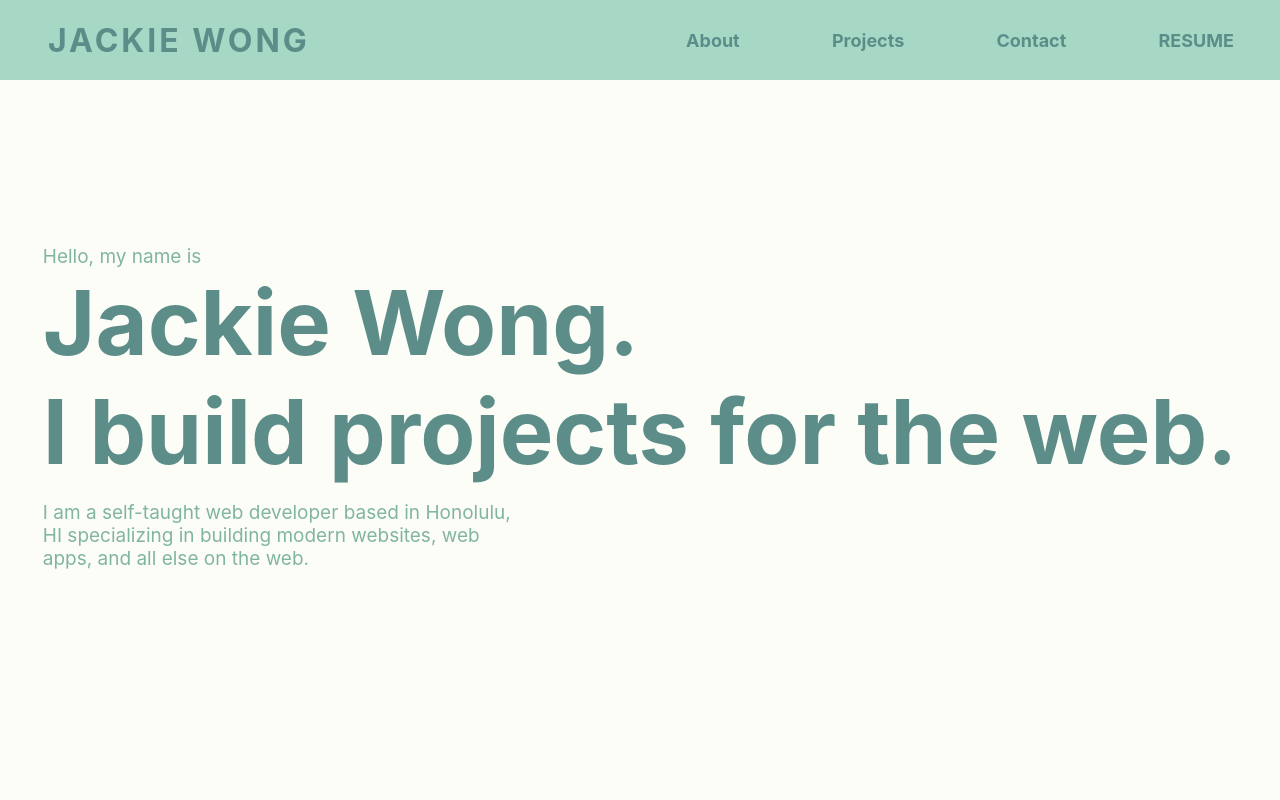
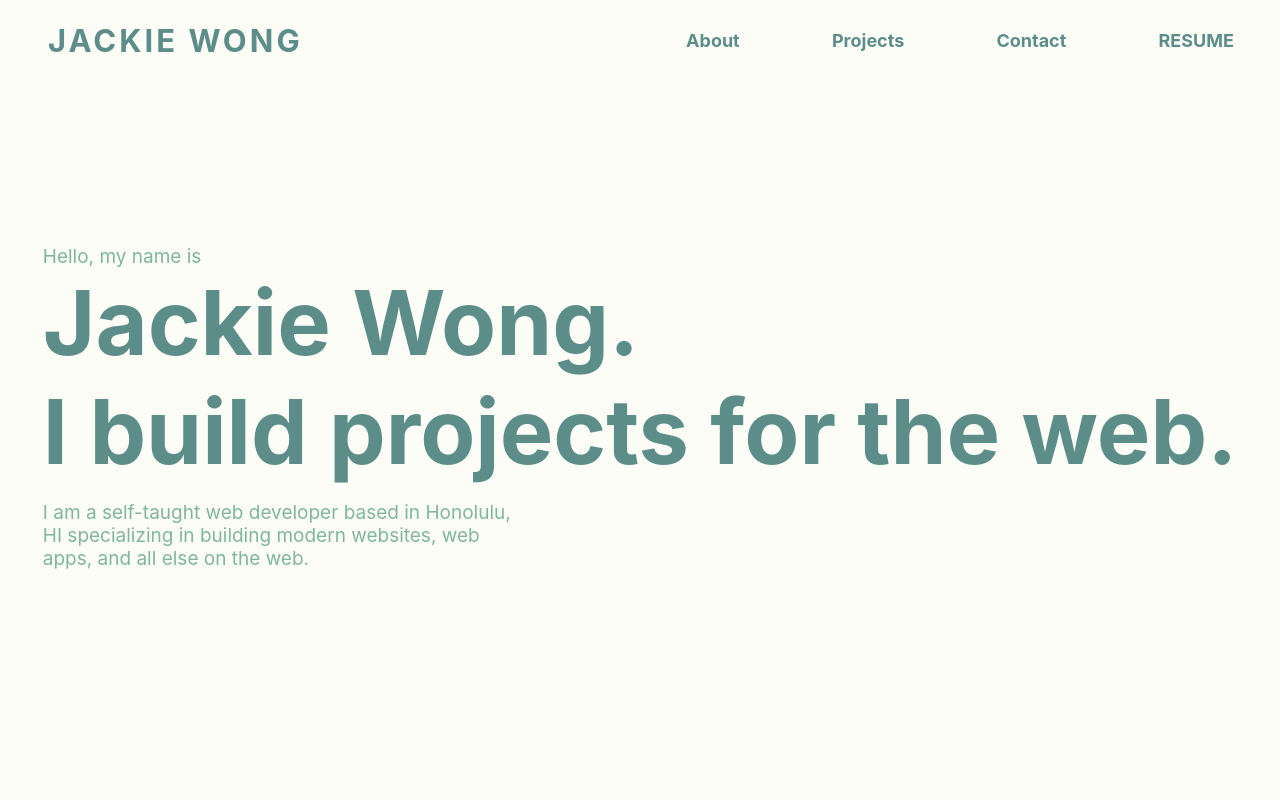
Before and after one commit to jackiewong99/portfolio_v2, a React (Create React App) app: page / in a window 1280 px wide. Shown: the top 800 px of the page. Built offline with nearby package versions, Linux system fonts and the light colour scheme.

Commit message:
Update navbar
- Reorganize import statements
- Use "useScrollPosition" hook to trigger background color visibility of the navbar
- Update styling of navbar background

```diff
--- a/src/Components/Nav/Nav.module.css
+++ b/src/Components/Nav/Nav.module.css
@@ -1,6 +1,5 @@
 /* Desktop Nav */
 .navbarContainer {
-  background: #a7d7c5;
   height: 10vh;
   width: 100%;
   display: flex;
@@ -9,6 +8,12 @@
   position: fixed;
   top: 0;
   z-index: 2;
+  transition: all 0.2s ease-in;
+}
+
+.navbarBg {
+  background: #a7d7c5;
+  box-shadow: 0px 2px 5px rgb(128, 181, 160, 0.6);
 }
 
 .navHeader {
@@ -18,7 +23,7 @@
 }
 
 .navHeaderLink {
-  font-size: 2rem;
+  font-size: calc(26px + 0.390625vw);
   letter-spacing: 3px;
   text-decoration: none;
 }
--- a/src/Components/Nav/Navbar.js
+++ b/src/Components/Nav/Navbar.js
@@ -1,11 +1,21 @@
 import { Link } from 'react-scroll';
 import { navLabels } from './nav_labels';
+// Hook
+import useScrollPosition from '../../hooks/useScrollPosition';
+// Styling
+import styles from './Nav.module.css';
+// Asset
 import resume from '../../assets/Jackie_Wong_Resume.pdf';
-import styles from './Nav.module.css';
 
 const Navbar = () => {
+  const scrollPosition = useScrollPosition();
+
   return (
-    <nav className={styles.navbarContainer}>
+    <nav
+      className={`${styles.navbarContainer} ${
+        scrollPosition > 0 ? styles.navbarBg : ''
+      }`}
+    >
       <header className={styles.navHeader}>
         <a href='/' className={styles.navHeaderLink}>
           JACKIE WONG
```
